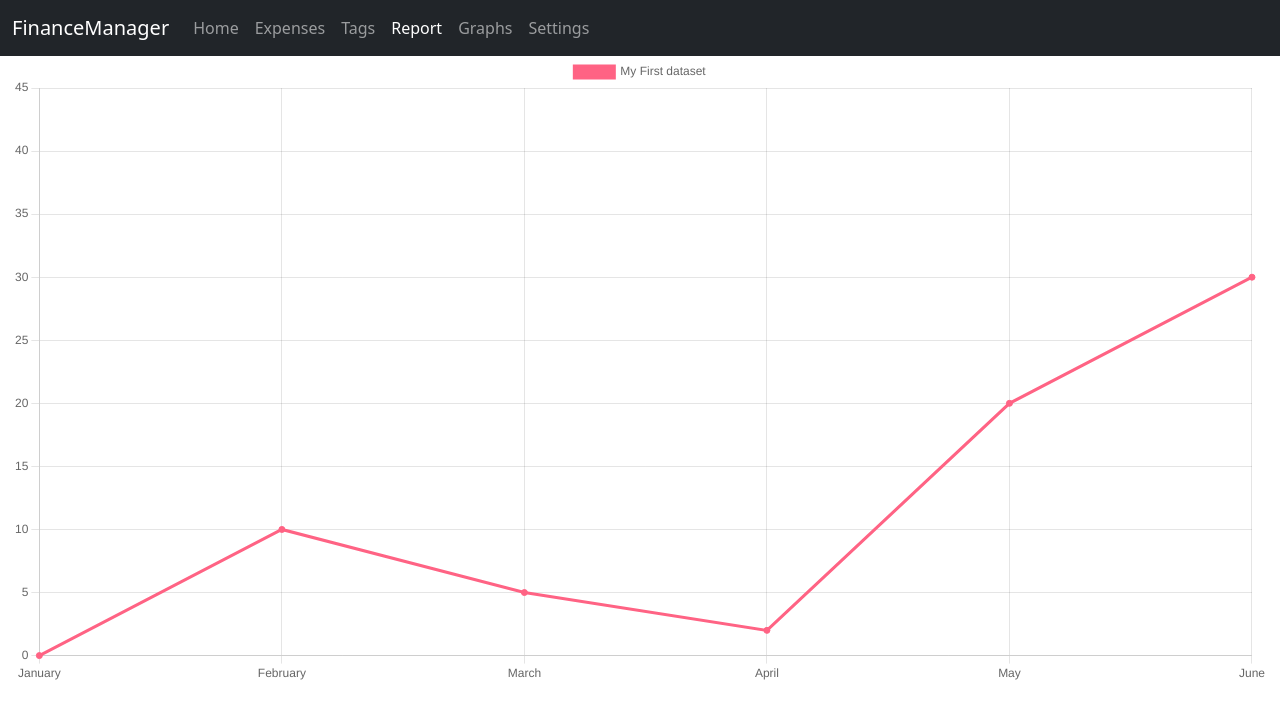
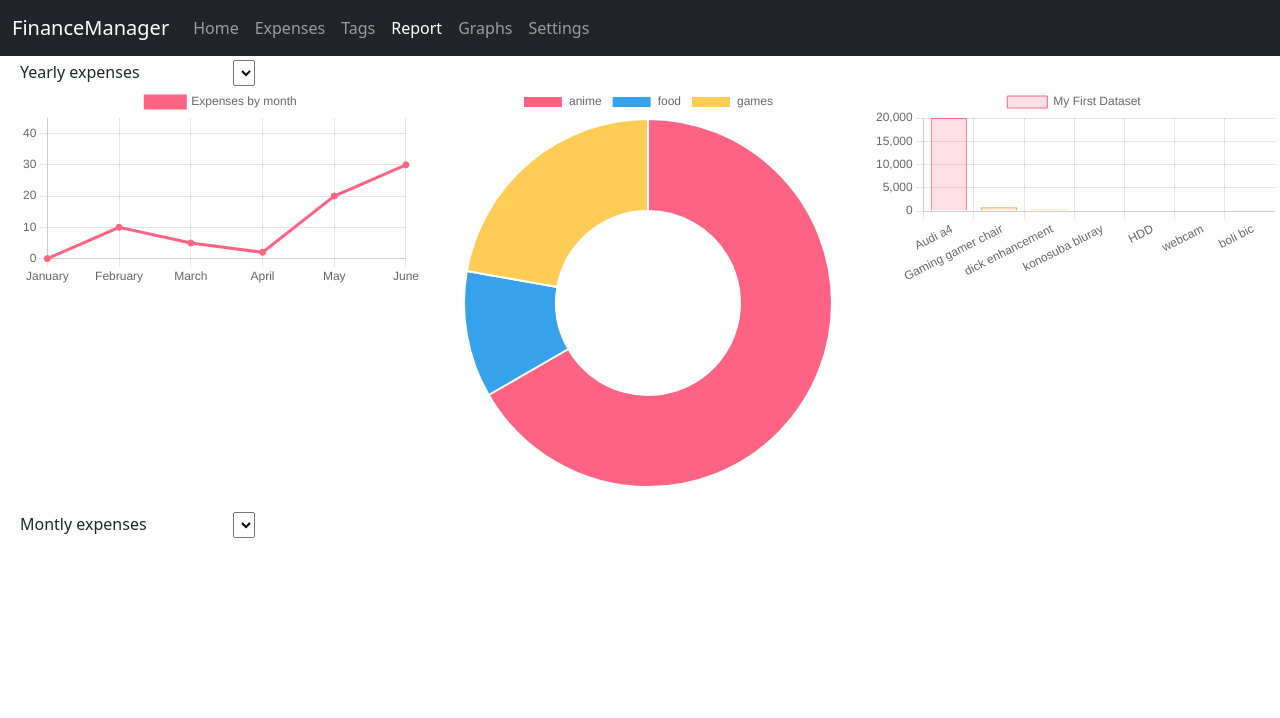
Before and after one commit to 944521200/FinanceManager, an Angular app: page /report in a window 1280 px wide. Shown: the top 718 px of the page. Built offline with nearby package versions, Linux system fonts and the light colour scheme.

Commit message:
nuevos graficos

```diff
--- a/src/app/report/report.component.html
+++ b/src/app/report/report.component.html
@@ -1,9 +1,37 @@
-<div class="container-fluid">
+<div class="container-fluid ms-2 mt-1">
     <div class="row">
-        <div class="col-lg-12">
-          <div>
-            <canvas id="myChart"></canvas>
-          </div>
+      <div class="col-lg-2">
+        <label > Yearly expenses</label>
+      </div>
+      <div class="col-lg-2">
+        <select name="select year" id=""> Select Year</select>
+      </div>
+    </div>
+    <div class="row">
+      <div class="col-lg-4">
+        <div>
+          <canvas id="expenesByMonth" ></canvas>
         </div>
+      </div>
+      <div class="col-lg-4">
+        <div>
+          <canvas id="expensesByTag" ></canvas>
+        </div>
+      </div>
+      <div class="col-lg-4">
+        <div>
+          <canvas id="topExpenses" ></canvas>
+        </div>
+      </div>
+    </div>
+    <br>
+    <div class="row">
+      <div class="col-lg-2">
+        Montly expenses
+      </div>
+      <div class="col-lg-2">
+        <select name="select month" id=""> Select Month</select>
+      </div>
+
     </div>
 </div>
--- a/src/app/report/report.component.ts
+++ b/src/app/report/report.component.ts
@@ -9,16 +9,20 @@ Chart.register(...registerables)
 })
 export class ReportComponent implements OnInit {
   constructor() {}
-
+/**
+ *
+ *  un gráfico que muestre el menor y mayor gasto mensual de cada tag o de cada expense
+ *
+ */
   ngOnInit(): void {
 
-    const config = {
+    var expensesChart = new Chart(document.getElementById('expenesByMonth') as ChartItem,{
       type: 'line',
       data: {
         labels: ['January', 'February', 'March', 'April', 'May', 'June'],
         datasets: [
           {
-            label: 'My First dataset',
+            label: 'Expenses by month',
             backgroundColor: 'rgb(255, 99, 132)',
             borderColor: 'rgb(255, 99, 132)',
             data: [0, 10, 5, 2, 20, 30, 45],
@@ -26,29 +30,53 @@ export class ReportComponent implements OnInit {
         ],
       },
       options: {},
-    };
-    const config2= {
+    });
+
+    var expensesByTag =  new Chart(document.getElementById('expensesByTag') as ChartItem,{
+      type: 'doughnut',
+      data: {
+        labels: [
+          'anime',
+          'food',
+          'games'
+        ],
+        datasets: [{
+          label: 'My First Dataset',
+          data: [300, 50, 100],
+          backgroundColor: [
+            'rgb(255, 99, 132)',
+            'rgb(54, 162, 235)',
+            'rgb(255, 205, 86)'
+          ],
+          hoverOffset: 4
+        }]
+      },
+    });
+
+    var topExpenses = new Chart(document.getElementById('topExpenses') as ChartItem,{
       type: 'bar',
       data: {
-          labels: ['Red', 'Blue', 'Yellow', 'Green', 'Purple', 'Orange'],
+        labels: ['Audi a4', 'Gaming gamer chair','dick enhancement', 'konosuba bluray', 'HDD','webcam','boli bic'],
         datasets: [{
-              label: '# of Votes',
-              data: [12, 19, 3, 5, 2, 3],
+          label: 'My First Dataset',
+          data: [20000, 800, 400, 180, 56, 55, 2],
           backgroundColor: [
             'rgba(255, 99, 132, 0.2)',
+            'rgba(255, 159, 64, 0.2)',
+            'rgba(255, 205, 86, 0.2)',
+            'rgba(75, 192, 192, 0.2)',
             'rgba(54, 162, 235, 0.2)',
-                  'rgba(255, 206, 86, 0.2)',
-                  'rgba(75, 192, 192, 0.2)',
             'rgba(153, 102, 255, 0.2)',
-                  'rgba(255, 159, 64, 0.2)'
+            'rgba(201, 203, 207, 0.2)'
           ],
           borderColor: [
-                  'rgba(255, 99, 132, 1)',
-                  'rgba(54, 162, 235, 1)',
-                  'rgba(255, 206, 86, 1)',
-                  'rgba(75, 192, 192, 1)',
-                  'rgba(153, 102, 255, 1)',
-                  'rgba(255, 159, 64, 1)'
+            'rgb(255, 99, 132)',
+            'rgb(255, 159, 64)',
+            'rgb(255, 205, 86)',
+            'rgb(75, 192, 192)',
+            'rgb(54, 162, 235)',
+            'rgb(153, 102, 255)',
+            'rgb(201, 203, 207)'
           ],
           borderWidth: 1
         }]
@@ -59,24 +87,12 @@ export class ReportComponent implements OnInit {
             beginAtZero: true
           }
         }
-      }
+      },
+    });
+
+
+
   }
 
 
-    var myChart = new Chart(document.getElementById('myChart') as ChartItem,{
-      type: 'line',
-      data: {
-        labels: ['January', 'February', 'March', 'April', 'May', 'June'],
-        datasets: [
-          {
-            label: 'My First dataset',
-            backgroundColor: 'rgb(255, 99, 132)',
-            borderColor: 'rgb(255, 99, 132)',
-            data: [0, 10, 5, 2, 20, 30, 45],
-          },
-        ],
-      },
-      options: {},
-    });
 }
-}
```
Lines whose indentation alone changed are shown as unchanged.
